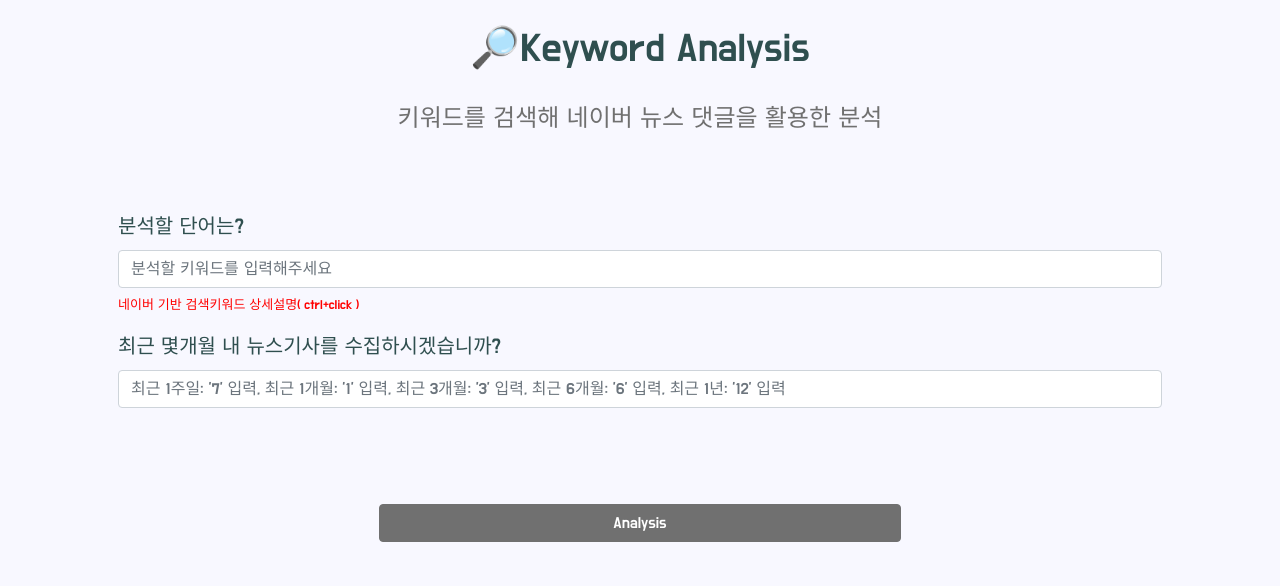
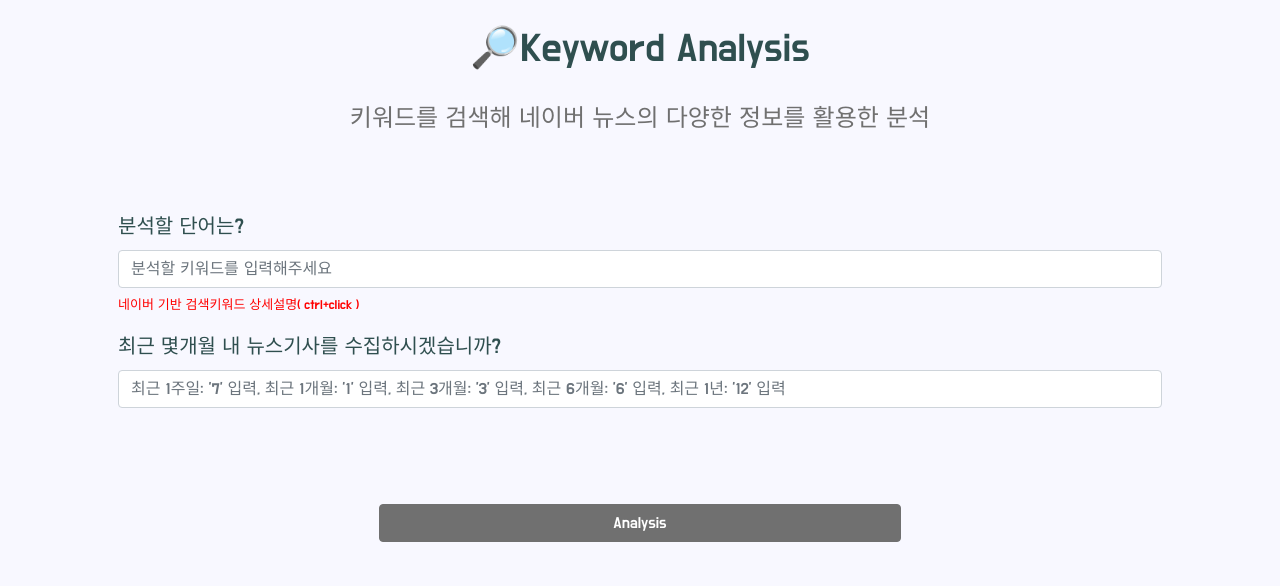
Before and after one commit to laweat/Internship, a Flask app: page / in a window 1280 px wide. Shown: the part 53-639 px from the top of the page. Run offline with Flask 2, Linux system fonts and the light colour scheme; some libraries are stand-ins or nearby versions.

Commit message:
Add files via upload

```diff
--- a/EBS/project/app.py
+++ b/EBS/project/app.py
@@ -1,4 +1,3 @@
-######설정
 from flask import Flask, render_template, request, send_file, make_response, Response
 from io import BytesIO
 import flask
@@ -552,7 +551,7 @@ def result():
         onlyweek = onlyweek.dropna()
         tmpTable = onlyweek["댓글"].groupby(onlyweek['주차']).sum()
         tmpTable = pd.DataFrame(tmpTable)
-        tmpTable["삭제된댓글"] = cancel.values
+        tmpTable["삭제된댓글"] = cancel.values[:len(tmpTable)]
 
         tmpTable["댓글"] = tmpTable["댓글"].apply(lambda x: re.sub("[^가-힣\s]","",str(x)))
 
@@ -682,43 +681,8 @@ if __name__ == '__main__':
 
 
 
-
-
-
-
-
-
-
-
-
-
-
-
-
-
-
-
-
-# from flask import Flask, Response
-# app = Flask(__name__)
-
-# @app.route("/")
-# def hello():
-#     return '''
-#         <html><body>
-#         Hello. <a href="/getCsV">Click me.</a>
-#         </body></html>
-#         '''
-
-# @app.route("/getCsV")
-# def getPlotCSV():
-#     with open(f"{keyword}_관련뉴스기사데이터수집.csv",'rt', encoding='UTF8') as fp:
-#         csv = fp.read()
-#     return Response(
-#         csv,
-#         mimetype="text/csv",
-#         headers={"Content-disposition":
-#                  "attachment; filename=myplot.csv"})
-
-
-# app.run(debug=True)
+#문제
+"""
+1. 크롬 버전에 맞춰 크롬드라이버 업데이트
+2.
+"""
--- a/EBS/project/templates/index.html
+++ b/EBS/project/templates/index.html
@@ -63,7 +63,7 @@
 
         </div>
 
-        <h2 class="container subtitle text-center">키워드를 검색해 네이버 뉴스 댓글을 활용한 분석</h2>
+        <h2 class="container subtitle text-center">키워드를 검색해 네이버 뉴스의 다양한 정보를 활용한 분석</h2>
 
     </section>
 
```
Also changed, not shown: EBS/project/stopWordTxt.txt (+5 -5 lines), EBS/project/templates/result.html (+0 -31 lines).
